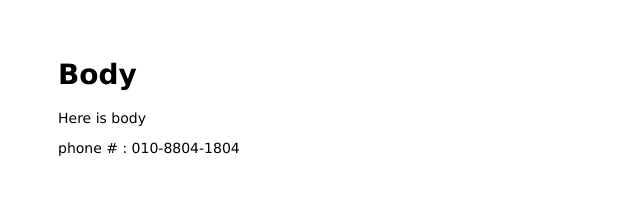
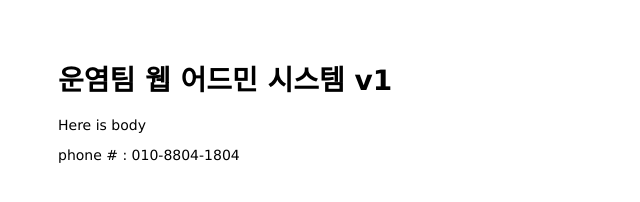
Before and after one commit to YoonhaHong/mastering-git-github, a website: page public/index.html in a window 1280 px wide. Shown: the whole page, without its empty margins (0-640 px from the left). Drawn offline with Linux system fonts and the light colour scheme.

Commit message:
Change header

```diff
--- a/public/index.html
+++ b/public/index.html
@@ -6,7 +6,7 @@
 </head>
 
 <body>
-  <h1>Body</h1>
+  <h1>운염팀 웹 어드민 시스템 v1</h1>
   <p>Here is body</p>
 </body>
 
```
